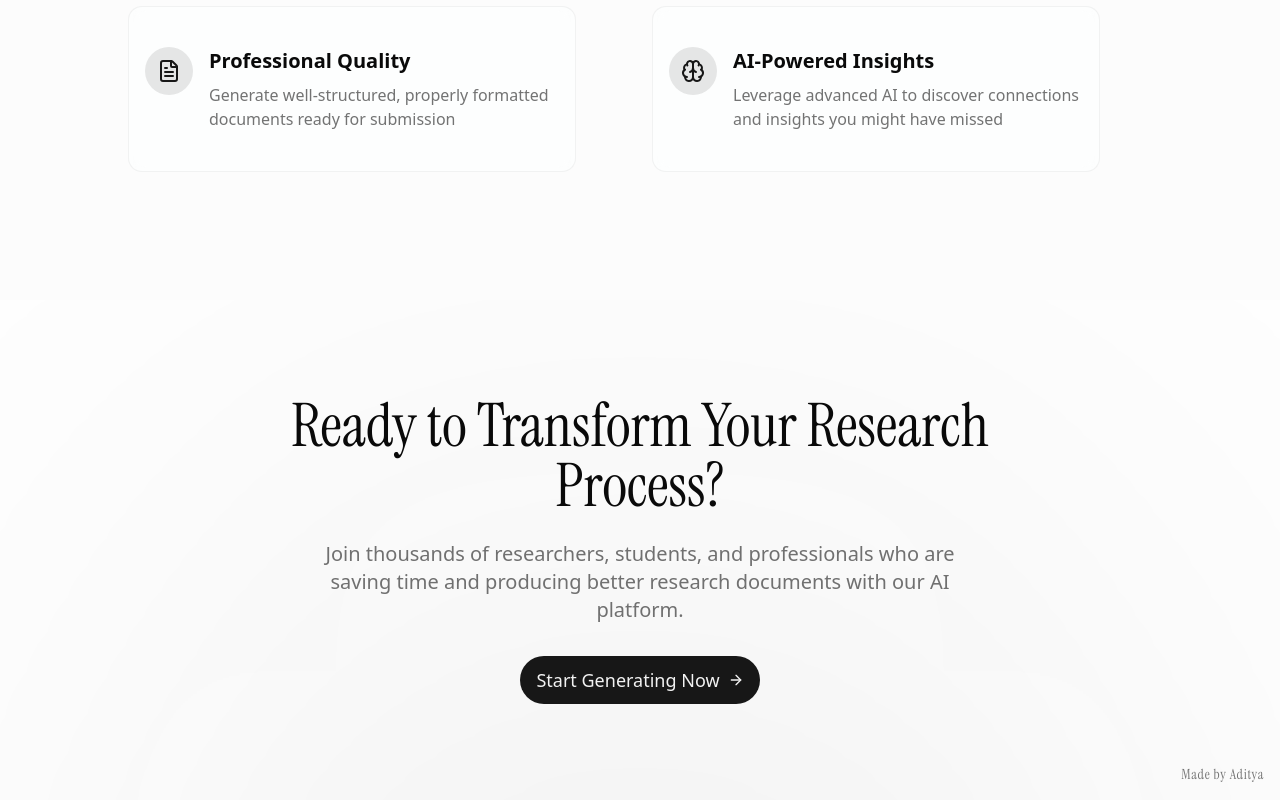
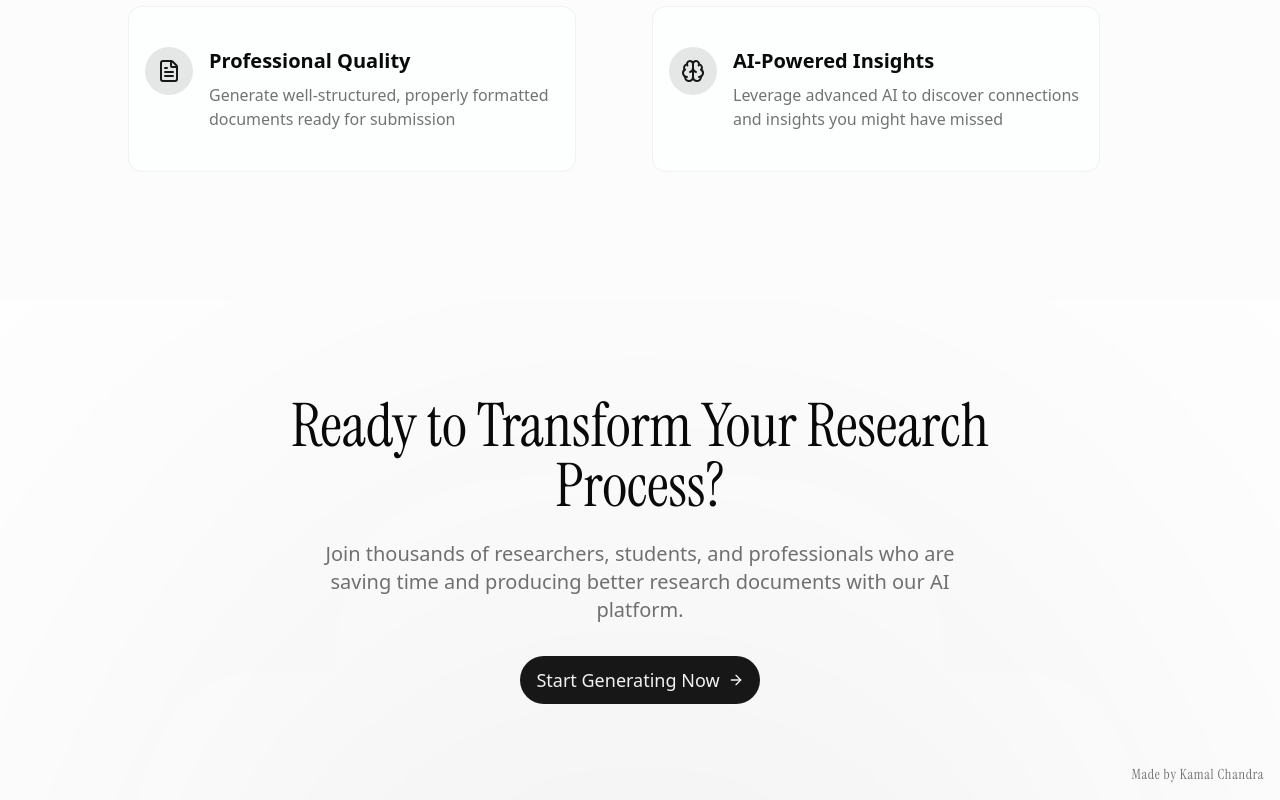
Before and after one commit to kamal126/researchx, a Next.js app: page / in a window 1280 px wide. Shown: the part 2915-3715 px from the top of the page. Built offline with nearby package versions, Linux system fonts and the light colour scheme.

Commit message:
fix: update author  to Kamal Chandra

```diff
--- a/app/page.tsx
+++ b/app/page.tsx
@@ -398,7 +398,7 @@ const Page = () => {
             rel="noopener noreferrer"
             className="hover:underline hover:text-primary duration-300 transition-all"
           >
-            Aditya
+            Kamal Chandra
           </a>
         </p>
       </section>
```
